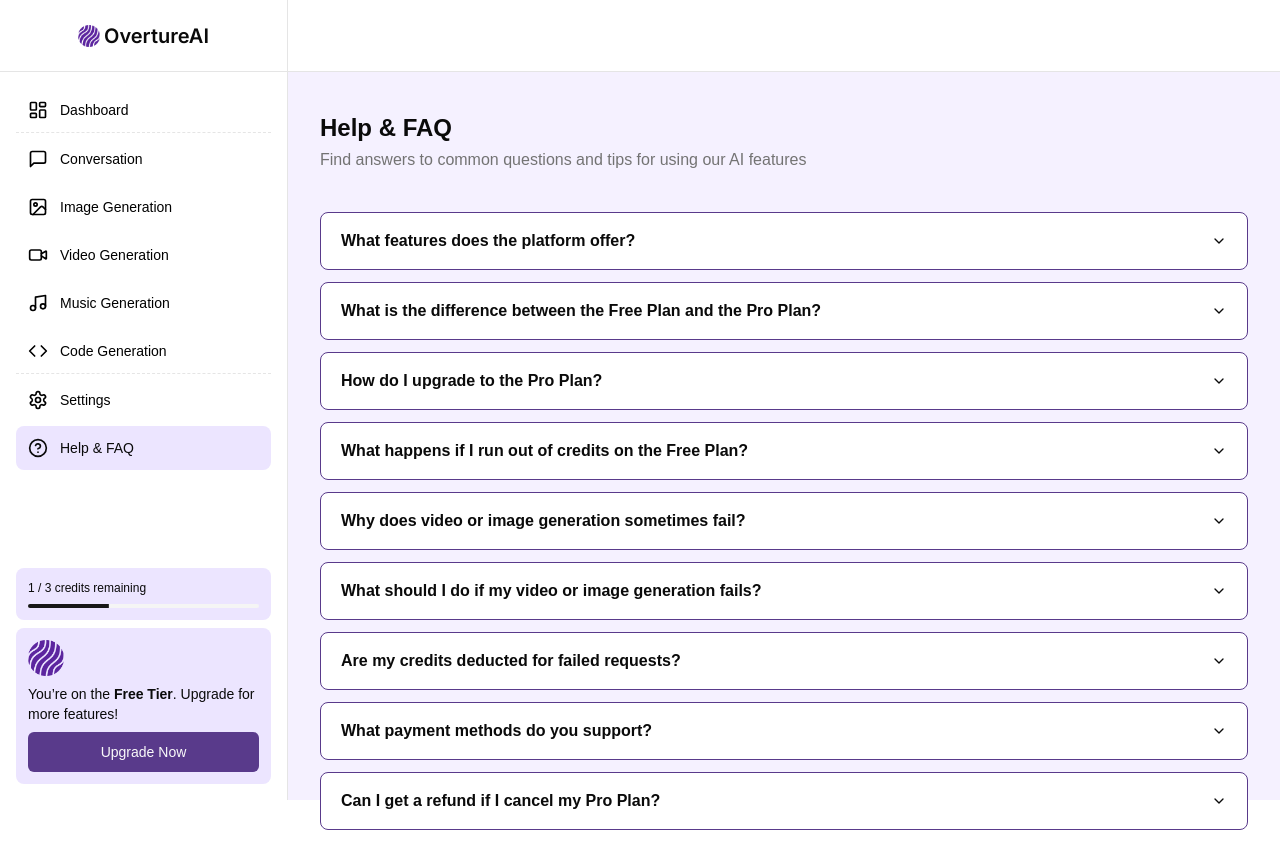
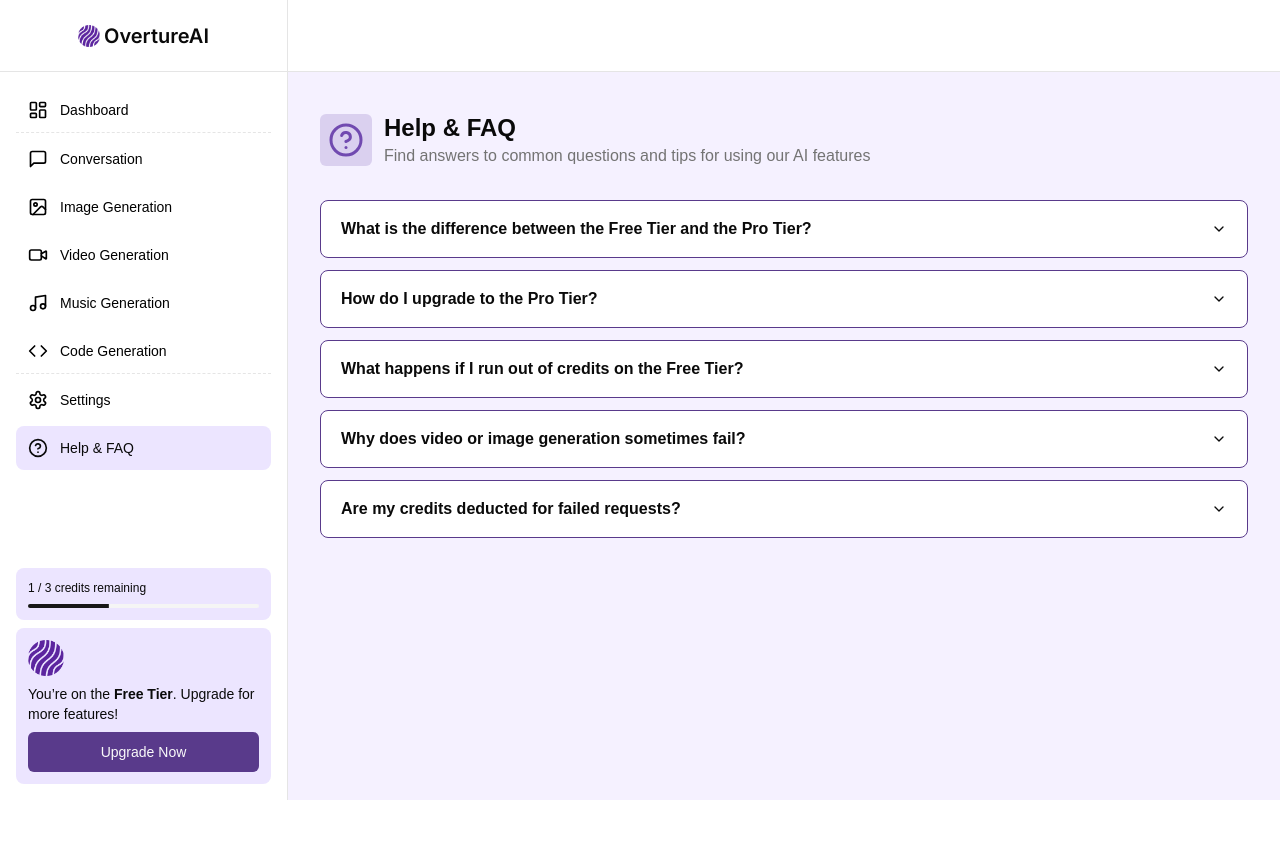
Before and after one commit to Firkhie/overture-ai, a Next.js app: page /help in a window 1280 px wide. After the commit the page ends 800 px from the top, so only its background shows below. Built offline with nearby package versions, Linux system fonts and the light colour scheme.

Commit message:
feat: add settings, add faq content, update page header

```diff
--- a/src/app/(dashboard)/(routes)/dashboard/page.tsx
+++ b/src/app/(dashboard)/(routes)/dashboard/page.tsx
@@ -9,6 +9,7 @@ import {
   Music,
   VideoIcon,
 } from "lucide-react";
+import Heading from "@/components/heading";
 
 const contents = [
   { label: "Conversation", icon: MessageSquare, href: "/conversation" },
@@ -23,15 +24,11 @@ export default function DashboardPage() {
 
   return (
     <div className="flex flex-col pb-8 md:pb-10">
-      <div className="mb-6 space-y-1 md:mb-10">
-        <h2 className="text-2xl font-bold md:text-2xl">
-          Hello, Firdig Alfalakhi!
-        </h2>
-        <p className="text-sm font-light text-muted-foreground md:text-base">
-          Discover a variety of powerful AI SaaS features designed just for you.
-          Choose a tool below and unleash the full potential of AI!
-        </p>
-      </div>
+      <Heading
+        title="Hello, Firdig Alfalakhi!"
+        description="Discover a variety of powerful AI SaaS features designed just for you.
+          Choose a tool below and unleash the full potential of AI!"
+      />
       <div className="grid w-full grid-cols-1 gap-4 sm:grid-cols-2 md:gap-5 lg:grid-cols-3">
         {contents.map((content) => (
           <div
--- a/src/app/(dashboard)/(routes)/help/page.tsx
+++ b/src/app/(dashboard)/(routes)/help/page.tsx
@@ -1,9 +1,11 @@
+import Heading from "@/components/heading";
 import {
   Accordion,
   AccordionContent,
   AccordionItem,
   AccordionTrigger,
 } from "@/components/ui/accordion";
+import { CircleHelp } from "lucide-react";
 
 type AccordionItemType = {
   id: string;
@@ -14,98 +16,86 @@ type AccordionItemType = {
 const accordionItems: AccordionItemType[] = [
   {
     id: "item-1",
-    header: "What features does the platform offer?",
+    header: "What is the difference between the Free Tier and the Pro Tier?",
     content: (
       <>
         <p>
-          Our platform provides a range of cutting-edge AI tools designed to
-          enhance your creativity and productivity. Whether you’re a developer,
-          content creator, or simply exploring AI, our features are tailored to
-          meet your needs.
-        </p>
-        <p>
-          The <strong>Conversation</strong> feature allows you to chat with an
-          AI assistant to brainstorm ideas, seek support, or get answers to your
-          questions efficiently. It's perfect for quick interactions or in-depth
-          discussions.
-        </p>
-        <p>
-          With <strong>Code Generation</strong>, you can create code snippets or
-          resolve programming problems in a matter of seconds. This feature
-          supports multiple programming languages and can help streamline your
-          development process.
-        </p>
-        <p>
-          The <strong>Music Generation</strong> tool lets you compose
-          AI-generated music customized to your preferences. Whether you're
-          creating background scores or exploring musical ideas, this feature
-          has you covered.
-        </p>
-        <p>
-          <strong>Video Generation</strong> enables you to create AI-powered
-          videos tailored to various purposes, such as presentations, marketing,
-          or creative projects. While this feature is powerful, some longer
-          videos might occasionally fail due to technical limitations.
-        </p>
-        <p>
-          Lastly, the <strong>Image Generation</strong> feature allows you to
-          produce high-quality AI-generated images from your prompts. It's ideal
-          for creating visuals for projects, marketing, or personal use.
+          <strong>Free Tier</strong> Includes 5 credits per month. Each credit
+          allows you to use any feature once (e.g., generate one image or
+          video). Meanwhile for the <strong>Pro Tier</strong>, it offers
+          unlimited usage for a monthly subscription fee.
         </p>
       </>
     ),
   },
   {
     id: "item-2",
-    header: "What is the difference between the Free Plan and the Pro Plan?",
-    content: <></>,
+    header: "How do I upgrade to the Pro Tier?",
+    content: (
+      <>
+        <p>
+          You can upgrade to the <strong>Pro Tier</strong> by clicking the
+          "Upgrade" button in the sidebar or accessing it from the settings
+          page. A pop-up will appear with details about the{" "}
+          <strong>Pro Tier</strong>. If you're interested, you can follow the
+          steps to make a payment.
+        </p>
+        <p>
+          If you’re running out of free credits, trying to use any feature will
+          automatically show this upgrade pop-up.
+        </p>
+      </>
+    ),
   },
   {
     id: "item-3",
-    header: "How do I upgrade to the Pro Plan?",
-    content: <></>,
+    header: "What happens if I run out of credits on the Free Tier?",
+    content: (
+      <>
+        <p>
+          If you run out of credits on the <strong>Free Tier</strong>, you won’t
+          be able to use the features anymore. To continue using them, you will
+          need to subscribe to the <strong>Pro Tier</strong>.
+        </p>
+      </>
+    ),
   },
   {
     id: "item-4",
-    header: "What happens if I run out of credits on the Free Plan?",
-    content: <></>,
+    header: "Why does video or image generation sometimes fail?",
+    content: (
+      <>
+        <p>
+          Video or image generation might fail if the process takes too long to
+          complete. This can happen when the server takes longer than expected
+          to create or fetch the results. While most requests are completed
+          within the time limit, some may fail due to occasional delays.
+        </p>
+      </>
+    ),
   },
   {
     id: "item-5",
-    header: "Why does video or image generation sometimes fail?",
-    content: <></>,
-  },
-  {
-    id: "item-6",
-    header: "What should I do if my video or image generation fails?",
-    content: <></>,
-  },
-  {
-    id: "item-7",
     header: "Are my credits deducted for failed requests?",
-    content: <></>,
-  },
-  {
-    id: "item-8",
-    header: "What payment methods do you support?",
-    content: <></>,
-  },
-  {
-    id: "item-9",
-    header: "Can I get a refund if I cancel my Pro Plan?",
-    content: <></>,
+    content: (
+      <>
+        <p>
+          Yes, credits are deducted even if a request fails. This is because the
+          system still processes the request, whether it succeeds or not.
+        </p>
+      </>
+    ),
   },
 ];
 
 export default function HelpPage() {
   return (
     <div className="flex flex-col pb-8 md:pb-10">
-      <div className="mb-6 space-y-1 md:mb-10">
-        <h2 className="text-2xl font-bold md:text-2xl">Help & FAQ</h2>
-        <p className="text-sm font-light text-muted-foreground md:text-base">
-          Find answers to common questions and tips for using our AI features
-        </p>
-      </div>
+      <Heading
+        title="Help & FAQ"
+        description="Find answers to common questions and tips for using our AI features"
+        icon={CircleHelp}
+      />
       <Accordion type="single" collapsible className="w-full space-y-3">
         {accordionItems.map((item) => (
           <AccordionItem
@@ -116,7 +106,7 @@ export default function HelpPage() {
             <AccordionTrigger>{item.header}</AccordionTrigger>
             <AccordionContent>
               <div className="w-full border"></div>
-              <div className="space-y-3 px-5 py-4">{item.content}</div>
+              <div className="space-y-3 px-5 pt-4">{item.content}</div>
             </AccordionContent>
           </AccordionItem>
         ))}
--- /dev/null
+++ b/src/app/(dashboard)/(routes)/settings/page.tsx
@@ -0,0 +1,22 @@
+import Heading from "@/components/heading";
+import { Button } from "@/components/ui/button";
+import { Settings } from "lucide-react";
+
+export default function SettingsPage() {
+  return (
+    <div className="flex flex-col pb-8 md:pb-10">
+      <Heading
+        title="Settings"
+        description="Manage account settings"
+        icon={Settings}
+      />
+      <div>
+        <p>
+          You're currently on a <strong>Free Tier</strong>
+        </p>
+        <p className="mb-3">Expired in: -</p>
+        <Button variant="custom">Upgrade</Button>
+      </div>
+    </div>
+  );
+}
--- a/src/app/(dashboard)/layout.tsx
+++ b/src/app/(dashboard)/layout.tsx
@@ -8,13 +8,15 @@ interface Props {
   children: React.ReactNode;
 }
 
+const whitelistedPages = ["/dashboard", "/help"];
+
 export default function DashboardLayout({ children }: Props) {
   const pathname = usePathname();
-  const isDashboardPage = pathname === "/dashboard";
+  const isWhitelisted = whitelistedPages.includes(pathname);
 
   return (
     <div
-      className={`relative ${isDashboardPage ? "min-h-full" : "h-full"} bg-[#f5f1ff]`}
+      className={`relative ${isWhitelisted ? "min-h-full" : "h-full"} bg-[#f5f1ff]`}
     >
       <div className="fixed h-[72px] w-full border-b-[1px] bg-white">
         <Navbar />
--- a/src/components/heading.tsx
+++ b/src/components/heading.tsx
@@ -1,10 +1,9 @@
-import { cn } from "@/lib/utils";
 import { LucideIcon } from "lucide-react";
 
 interface HeadingProps {
   title: string;
   description: string;
-  icon: LucideIcon;
+  icon?: React.ComponentType<{ className?: string }>;
 }
 
 export default function Heading({
@@ -14,9 +13,11 @@ export default function Heading({
 }: HeadingProps) {
   return (
     <div className="mb-5 flex items-center gap-3 md:mb-8">
-      <div className="w-fit rounded-md bg-[#714ab0]/20 p-2">
-        <Icon className="h-8 w-8 text-[#714ab0] md:h-9 md:w-9" />
-      </div>
+      {Icon && (
+        <div className="w-fit rounded-md bg-[#714ab0]/20 p-2">
+          <Icon className="h-8 w-8 text-[#714ab0] md:h-9 md:w-9" />
+        </div>
+      )}
       <div>
         <h2 className="text-lg font-bold md:text-xl lg:text-2xl">{title}</h2>
         <p className="text-sm text-muted-foreground lg:text-base">
--- a/src/components/sidebar.tsx
+++ b/src/components/sidebar.tsx
@@ -51,12 +51,15 @@ export default function Sidebar() {
     <div className="flex h-full flex-col justify-between border-r bg-white">
       <div>
         {/* Logo */}
-        <div className="flex h-[72px] items-center justify-center gap-x-1 border-b">
+        <Link
+          href="/dashboard"
+          className="flex h-[72px] items-center justify-center gap-x-1 border-b"
+        >
           <div className="relative h-[22px] w-[22px]">
             <Image alt="logo" fill src="/assets/logo.png" />
           </div>
           <p className={cn("text-xl", inter.className)}>OvertureAI</p>
-        </div>
+        </Link>
         {/* Menu */}
         <div className="space-y-1 p-4">
           {sidebarMenu.map((item) => (
```
